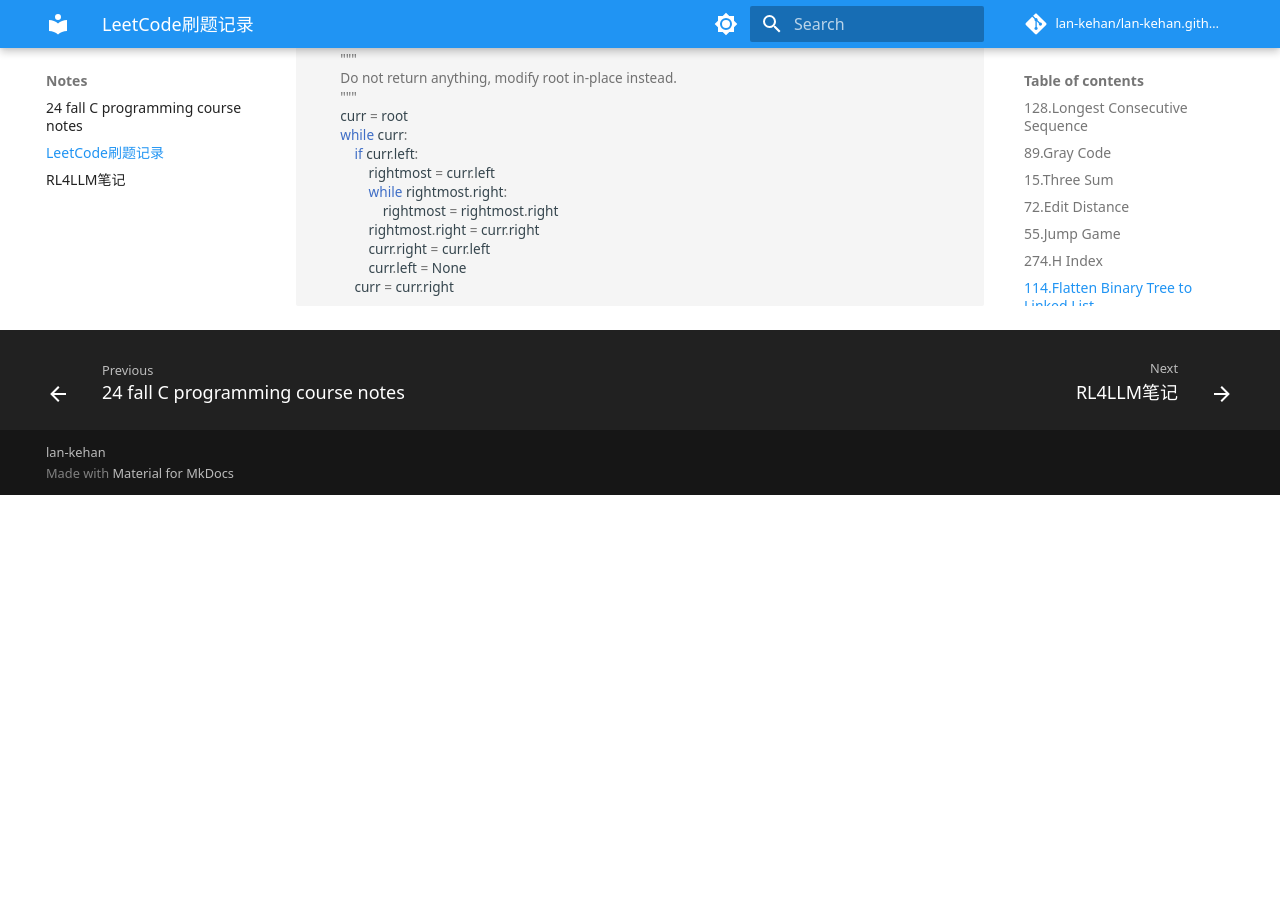
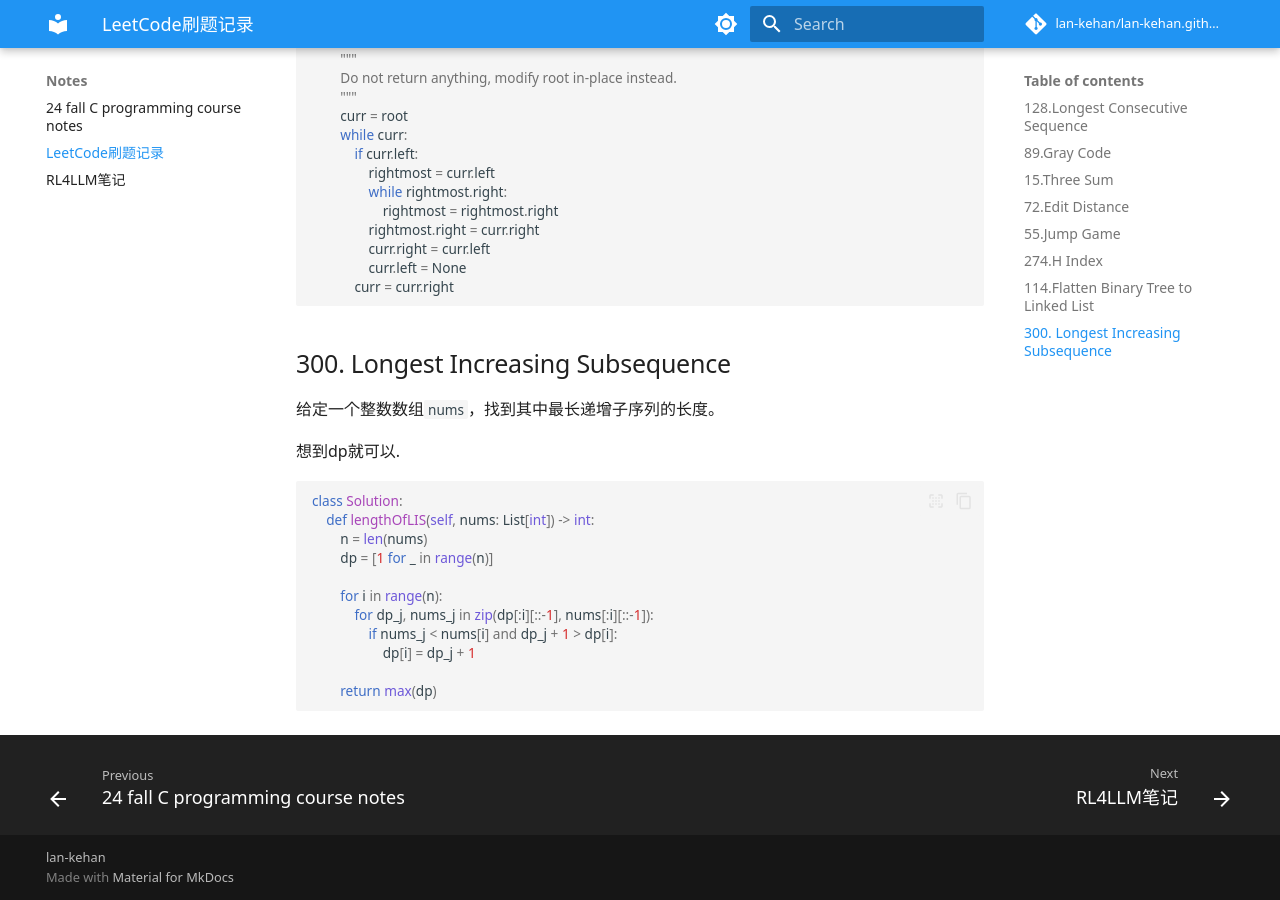
Before and after one commit to lan-kehan/lan-kehan.github.io, an MkDocs documentation site: the page built from docs/section2/LeetCode.md, in a window 1280 px wide and 900 px high, scrolled down 5165 px. Built offline with MkDocs 1.6.1 and Material for MkDocs 9.7.7, drawn with Linux system fonts in a browser that asks for light colours; some web fonts are replaced; comment, search, counter and statistics services are not loaded; before the commit the page ends 5660 px from its top, so only the background shows below that.

Commit message:
adding notes

````diff
--- a/docs/section2/LeetCode.md
+++ b/docs/section2/LeetCode.md
@@ -264,3 +264,23 @@ class Solution:
                 curr.left = None
             curr = curr.right
 ```
+
+## 300. Longest Increasing Subsequence
+
+给定一个整数数组`nums`，找到其中最长递增子序列的长度。
+
+想到dp就可以.
+
+```python
+class Solution:
+    def lengthOfLIS(self, nums: List[int]) -> int:
+        n = len(nums)
+        dp = [1 for _ in range(n)]
+
+        for i in range(n):
+            for dp_j, nums_j in zip(dp[:i][::-1], nums[:i][::-1]):
+                if nums_j < nums[i] and dp_j + 1 > dp[i]:
+                    dp[i] = dp_j + 1
+
+        return max(dp)
+```
````
